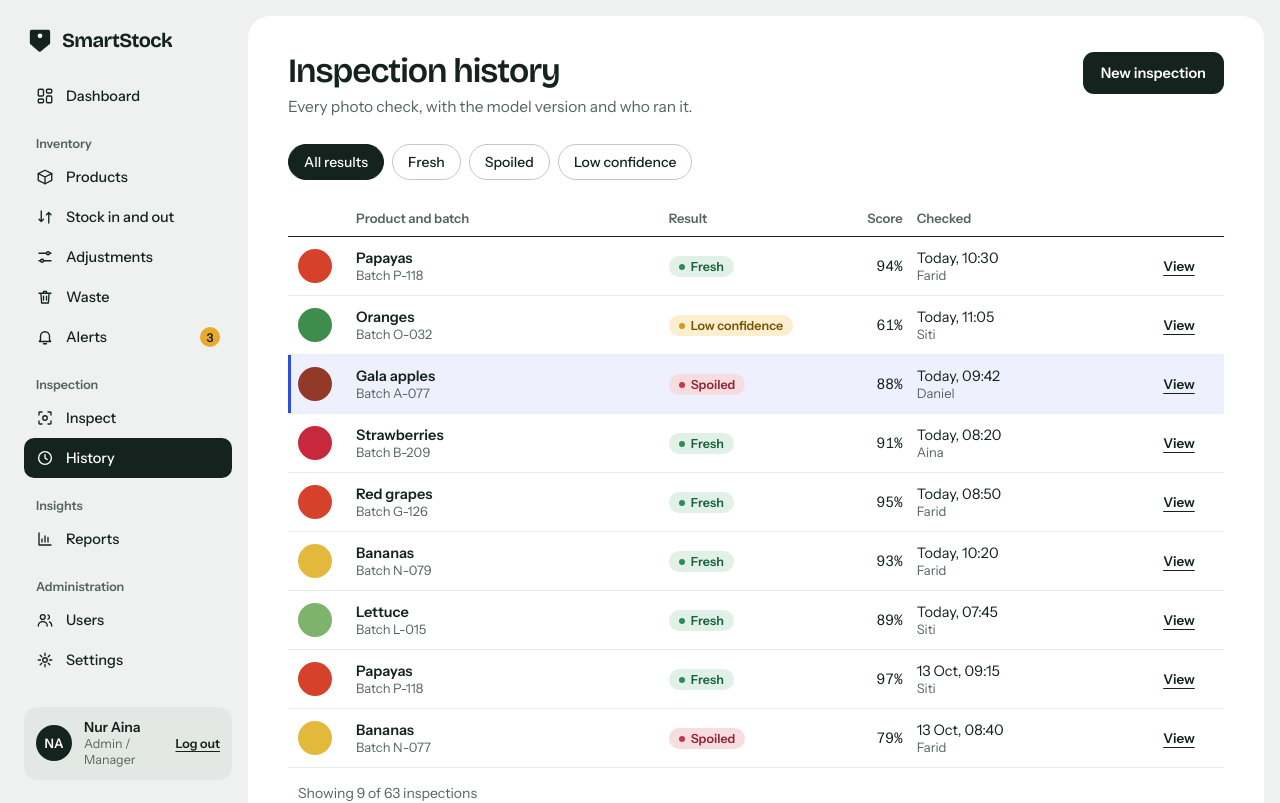
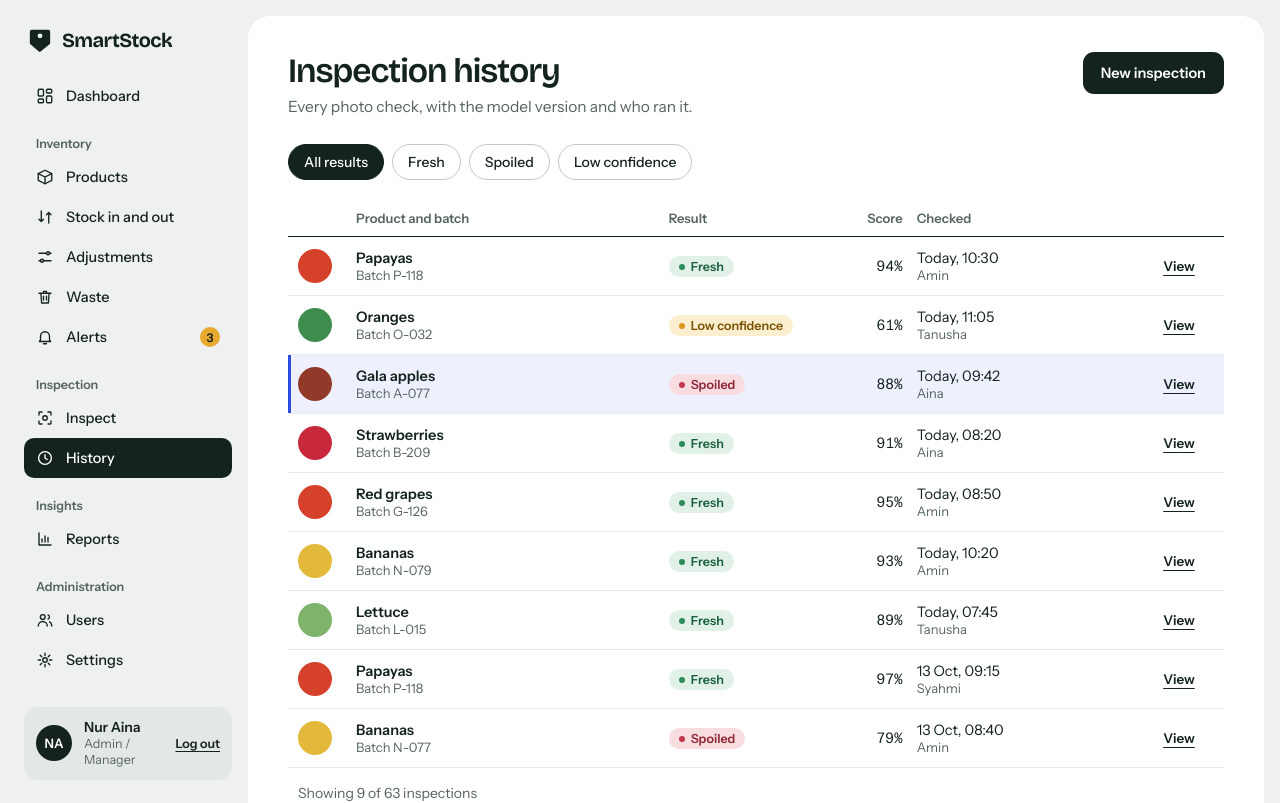
Before and after one commit to syhmiiskndr/smartstock-intelligence, a React (Vite) app: page /history in a window 1280 px wide. Shown: the top 803 px of the page. Built offline with nearby package versions, Linux system fonts and the light colour scheme.

Commit message:
fix: add staff inspection name

```diff
--- a/src/pages/History.jsx
+++ b/src/pages/History.jsx
@@ -26,7 +26,7 @@ export default class History extends DCLogic {
         kind: 'fresh',
         conf: 94,
         when: 'Today, 10:30',
-        by: 'Farid',
+        by: 'Amin',
         note: 'No note.',
         c: T,
       },
@@ -37,7 +37,7 @@ export default class History extends DCLogic {
         kind: 'low',
         conf: 61,
         when: 'Today, 11:05',
-        by: 'Siti',
+        by: 'Tanusha',
         note: 'No note yet. The photo was blurry, so this batch still needs a check by hand.',
         c: C,
       },
@@ -48,7 +48,7 @@ export default class History extends DCLogic {
         kind: 'spoiled',
         conf: 88,
         when: 'Today, 09:42',
-        by: 'Daniel',
+        by: 'Aina',
         note: 'Moved 3 kg to waste and recorded it as waste.',
         c: A,
       },
@@ -70,7 +70,7 @@ export default class History extends DCLogic {
         kind: 'fresh',
         conf: 95,
         when: 'Today, 08:50',
-        by: 'Farid',
+        by: 'Amin',
         note: 'No note.',
         c: T,
       },
@@ -81,7 +81,7 @@ export default class History extends DCLogic {
         kind: 'fresh',
         conf: 93,
         when: 'Today, 10:20',
-        by: 'Farid',
+        by: 'Amin',
         note: 'No note.',
         c: B,
       },
@@ -92,7 +92,7 @@ export default class History extends DCLogic {
         kind: 'fresh',
         conf: 89,
         when: 'Today, 07:45',
-        by: 'Siti',
+        by: 'Tanusha',
         note: 'No note.',
         c: L,
       },
@@ -103,7 +103,7 @@ export default class History extends DCLogic {
         kind: 'fresh',
         conf: 97,
         when: '13 Oct, 09:15',
-        by: 'Siti',
+        by: 'Syahmi',
         note: 'No note.',
         c: T,
       },
@@ -114,7 +114,7 @@ export default class History extends DCLogic {
         kind: 'spoiled',
         conf: 79,
         when: '13 Oct, 08:40',
-        by: 'Farid',
+        by: 'Amin',
         note: 'Two hands had black soft spots. Removed them and kept the rest.',
         c: B,
       },
```
